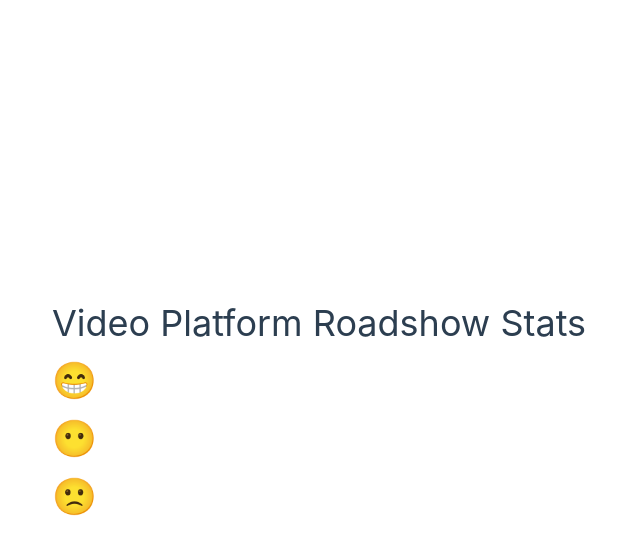
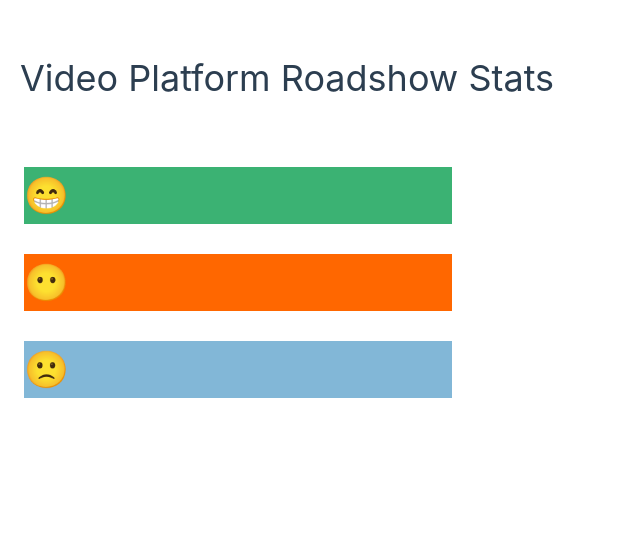
Before and after one commit to namratasiv/vue-feedback-display, a Vue app: page / in a window 1280 px wide. Shown: the top 554 px of the page, without its empty margins (0-640 px from the left). Built offline with nearby package versions, Linux system fonts and the light colour scheme; no server answers.

Commit message:
Add files via upload

```diff
--- a/src/assets/base.css
+++ b/src/assets/base.css
@@ -54,7 +54,7 @@
 *::before,
 *::after {
   box-sizing:border-box;
-  margin: 0;
+  /* margin: 0; */
   font-weight: normal;
 }
 
@@ -308,3 +308,90 @@ div[class*="-stats"] span:hover {
   75% { transform: scaleY(1.1); }
   100% { transform: scaleY(1); }
 }
+
+
+.bar-graph-container {
+  border-left: 4px solid white;
+  /* border-bottom: 4px solid #000;  */
+  width: 60%;
+  overflow: hidden;
+
+}
+
+.bar-graph-container p {
+  padding: 20px;
+  color: #fff;
+  size: 15px;
+}
+
+@-webkit-keyframes slide-left {
+   0% {
+     -webkit-transform: translateX(-200%);
+  }
+  70% {
+    -webkit-transform: translateX(2%);
+  }
+  100% {
+    -webkit-transform: translateX(0);
+  }
+}
+
+@keyframes slide-left {
+  0% {
+    -webkit-transform: translateX(-200%);
+  }
+
+  70% {
+    -webkit-transform: translateX(2%);
+  }
+
+  100% {
+    -webkit-transform: translateX(0);
+  }
+}
+
+.bar-container {
+ 	background-color: #d6d6d6;
+}
+
+.html {
+  /* width: 85%; */
+  background-color: #3bb273;
+  animation: slide-left 0.9s ease-in-out 1s both;
+  -webkit-animation: slide-left 0.9s ease-in-out 1s both;
+  animation-delay: 0.1s;
+  -webkit-animation-delay: 0.1s;
+  height: 57px;
+
+}
+
+.css {
+
+  background-color: #ff6700;
+  animation: slide-left 1s ease-in-out 1s both;
+ -webkit-animation: slide-left 1s ease-in-out 1s both;
+   animation-delay: 0.2s;
+  -webkit-animation-delay: 0.2s;
+  height: 57px;
+  /* position: relative; */
+}
+
+.js {
+
+  background-color: #82b7d7;
+  animation: slide-left 1s ease-in-out 1s both;
+  -webkit-animation: slide-left 1s ease-in-out 1s both;
+   animation-delay: 0.3s;
+  -webkit-animation-delay: 0.3s;
+  height: 57px;
+}
+
+
+.container {
+  width: 720px;
+  margin: 0 auto;
+  margin: 10px !important;
+  position: absolute;
+  top: 0;
+  left:0;
+}
```
